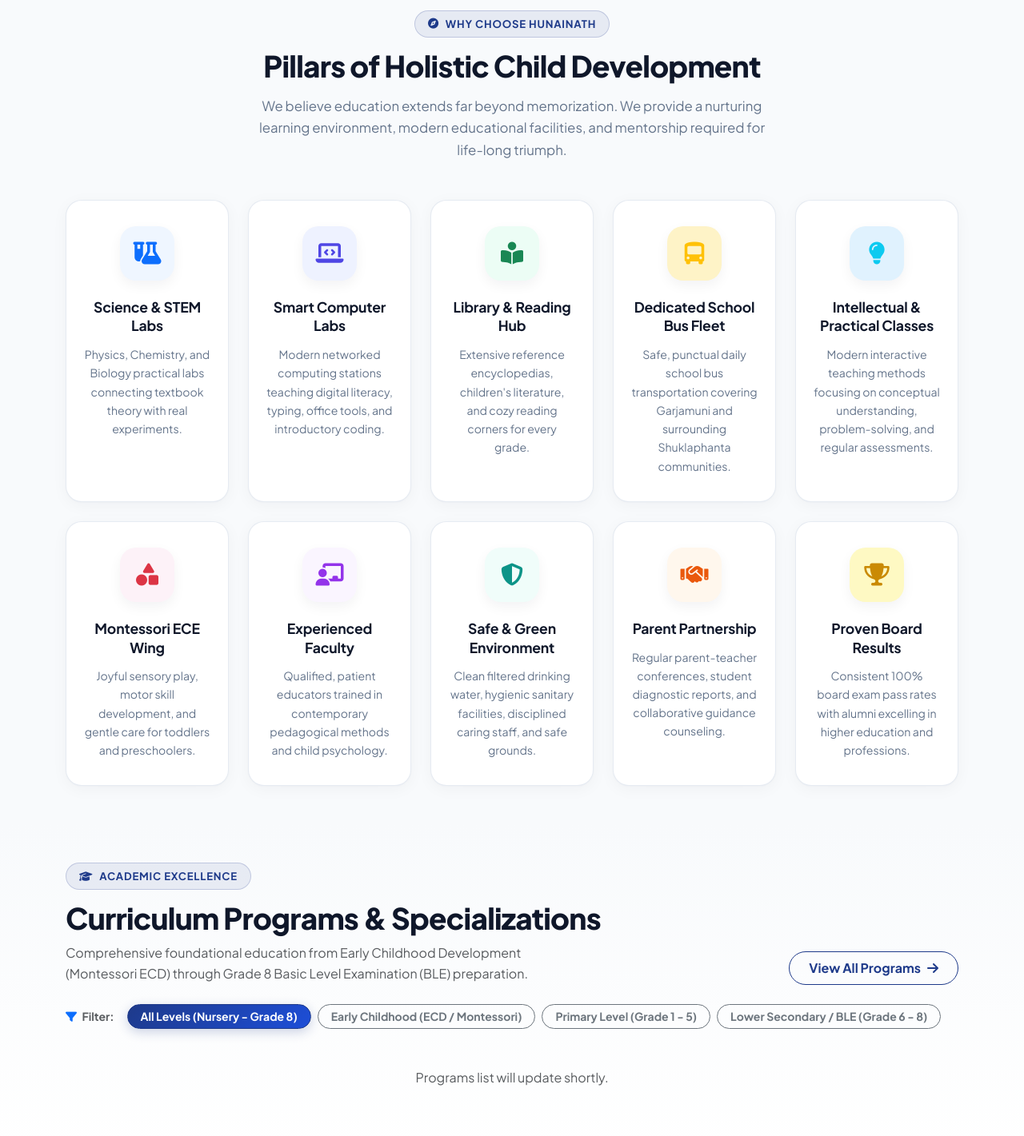
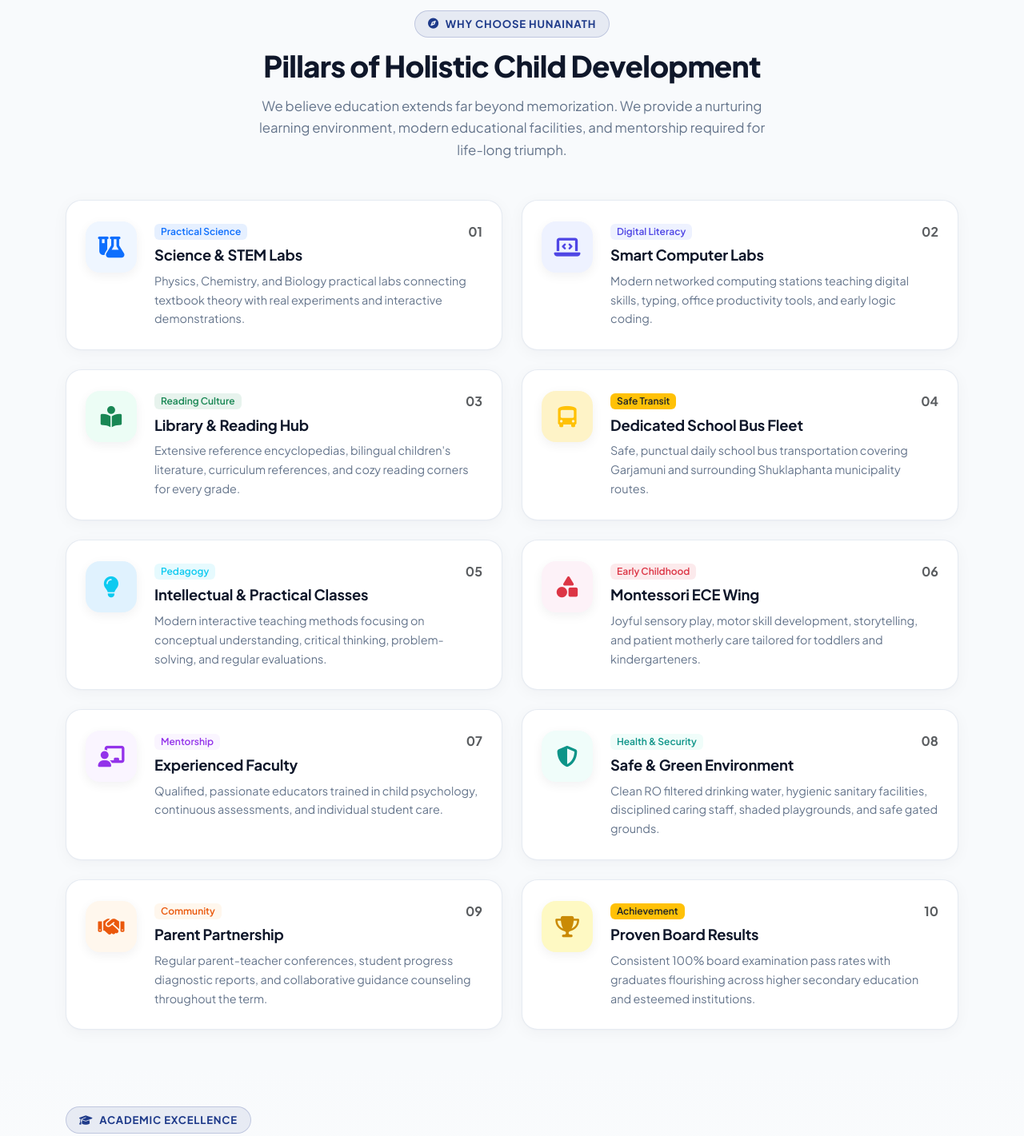
Before and after one commit to samratmj248-afk/Hunainath-Educatinal-Academy, a Django app: page / in a window 1280 px wide; the page is wider, and only the part inside the window is pictured. Shown: the part 1486-2907 px from the top of that part at 80% size. Run offline with Django 5.2, Linux system fonts and the light colour scheme; data comes from the database, SQL or seed files in the repository; data that the repository does not hold is empty; some libraries are stand-ins or nearby versions.

Commit message:
Convert feature pillar cards to modern spacious horizontal layout with colored left badges

```diff
--- a/static/css/main.css
+++ b/static/css/main.css
@@ -951,16 +951,34 @@ header.sticky-nav.scrolled {
   background: #FFFFFF;
   border: 1px solid rgba(226, 232, 240, 0.85);
   border-radius: var(--radius-xl, 20px);
-  padding: 32px 22px;
-  text-align: center;
-  height: 100%;
+  padding: 26px 24px;
   box-shadow: 0 4px 20px rgba(15, 23, 42, 0.04), 0 1px 3px rgba(15, 23, 42, 0.02);
   transition: all 0.35s cubic-bezier(0.165, 0.84, 0.44, 1);
-  display: flex;
-  flex-direction: column;
-  align-items: center;
   position: relative;
   overflow: hidden;
+  height: 100%;
+}
+
+/* Modern Horizontal Layout Variant */
+.feature-card-horizontal {
+  display: flex;
+  flex-direction: row;
+  align-items: flex-start;
+  gap: 22px;
+  text-align: left;
+}
+
+@media (max-width: 576px) {
+  .feature-card-horizontal {
+    flex-direction: column;
+    align-items: flex-start;
+    gap: 16px;
+    padding: 22px 18px;
+  }
+}
+
+.feature-pillar-content {
+  flex: 1;
 }
 
 .feature-pillar-card::before {
@@ -968,42 +986,43 @@ header.sticky-nav.scrolled {
   position: absolute;
   top: 0;
   left: 0;
-  right: 0;
-  height: 4px;
-  background: linear-gradient(90deg, #1D4ED8 0%, #F59E0B 100%);
+  width: 4px;
+  height: 100%;
+  background: linear-gradient(180deg, #1D4ED8 0%, #F59E0B 100%);
   opacity: 0;
-  transform: scaleX(0.2);
+  transform: scaleY(0.2);
   transform-origin: center;
   transition: opacity 0.35s ease, transform 0.35s cubic-bezier(0.165, 0.84, 0.44, 1);
 }
 
 .feature-pillar-card:hover {
-  transform: translateY(-8px);
-  border-color: rgba(29, 78, 216, 0.25);
-  box-shadow: 0 20px 40px -10px rgba(15, 23, 42, 0.12), 0 0 20px rgba(245, 158, 11, 0.08);
+  transform: translateY(-5px);
+  border-color: rgba(29, 78, 216, 0.3);
+  box-shadow: 0 18px 36px -8px rgba(15, 23, 42, 0.1), 0 0 20px rgba(245, 158, 11, 0.06);
 }
 
 .feature-pillar-card:hover::before {
   opacity: 1;
-  transform: scaleX(1);
+  transform: scaleY(1);
 }
 
 .feature-pillar-icon-box {
-  width: 68px;
-  height: 68px;
-  border-radius: 20px;
+  width: 64px;
+  height: 64px;
+  min-width: 64px;
+  border-radius: 18px;
   display: flex;
   align-items: center;
   justify-content: center;
-  font-size: 1.75rem;
-  margin-bottom: 22px;
-  box-shadow: 0 6px 16px rgba(15, 23, 42, 0.05);
+  font-size: 1.65rem;
+  margin-bottom: 0;
+  box-shadow: 0 4px 14px rgba(15, 23, 42, 0.06);
   transition: transform 0.4s cubic-bezier(0.175, 0.885, 0.32, 1.275), box-shadow 0.35s ease;
 }
 
 .feature-pillar-card:hover .feature-pillar-icon-box {
-  transform: scale(1.12) translateY(-3px);
-  box-shadow: 0 12px 24px rgba(15, 23, 42, 0.12);
+  transform: scale(1.1) translateY(-2px);
+  box-shadow: 0 10px 22px rgba(15, 23, 42, 0.12);
 }
 
 .bg-blue-subtle { background: #EFF6FF; }
@@ -1023,9 +1042,9 @@ header.sticky-nav.scrolled {
 .text-gold-accent { color: #CA8A04; }
 
 .feature-pillar-card h3 {
-  font-size: 1.1rem;
+  font-size: 1.15rem;
   font-weight: 700;
-  margin-bottom: 12px;
+  margin-bottom: 8px;
   color: #0F172A;
   line-height: 1.35;
   letter-spacing: -0.01em;
@@ -1037,7 +1056,7 @@ header.sticky-nav.scrolled {
 }
 
 .feature-pillar-card p {
-  font-size: 0.88rem;
+  font-size: 0.9rem;
   color: #64748B;
   margin: 0;
   line-height: 1.65;
--- a/templates/core/index.html
+++ b/templates/core/index.html
@@ -220,104 +220,174 @@
             </p>
         </div>
 
-        <div class="row g-4 row-cols-xl-5 row-cols-lg-4 row-cols-md-3 row-cols-sm-2 row-cols-1">
+        <div class="row g-4 row-cols-lg-2 row-cols-1">
+            <!-- 1. Science & STEM -->
             <div class="col">
-                <div class="feature-pillar-card">
+                <div class="feature-pillar-card feature-card-horizontal">
                     <div class="feature-pillar-icon-box bg-blue-subtle text-primary">
                         <i class="fas fa-flask-vial"></i>
                     </div>
+                    <div class="feature-pillar-content">
+                        <div class="d-flex align-items-center justify-content-between mb-1">
+                            <span class="badge bg-primary bg-opacity-10 text-primary small fw-semibold px-2 py-1 rounded">Practical Science</span>
+                            <span class="text-muted extra-small fw-bold">01</span>
+                        </div>
                         <h3>Science & STEM Labs</h3>
-                    <p>Physics, Chemistry, and Biology practical labs connecting textbook theory with real experiments.</p>
+                        <p>Physics, Chemistry, and Biology practical labs connecting textbook theory with real experiments and interactive demonstrations.</p>
+                    </div>
                 </div>
             </div>
 
+            <!-- 2. Smart Computer Labs -->
             <div class="col">
-                <div class="feature-pillar-card">
+                <div class="feature-pillar-card feature-card-horizontal">
                     <div class="feature-pillar-icon-box bg-indigo-subtle text-indigo">
                         <i class="fas fa-laptop-code"></i>
                     </div>
+                    <div class="feature-pillar-content">
+                        <div class="d-flex align-items-center justify-content-between mb-1">
+                            <span class="badge bg-indigo-subtle text-indigo small fw-semibold px-2 py-1 rounded">Digital Literacy</span>
+                            <span class="text-muted extra-small fw-bold">02</span>
+                        </div>
                         <h3>Smart Computer Labs</h3>
-                    <p>Modern networked computing stations teaching digital literacy, typing, office tools, and introductory coding.</p>
+                        <p>Modern networked computing stations teaching digital skills, typing, office productivity tools, and early logic coding.</p>
+                    </div>
                 </div>
             </div>
 
+            <!-- 3. Library & Reading Hub -->
             <div class="col">
-                <div class="feature-pillar-card">
+                <div class="feature-pillar-card feature-card-horizontal">
                     <div class="feature-pillar-icon-box bg-emerald-subtle text-success">
                         <i class="fas fa-book-reader"></i>
                     </div>
+                    <div class="feature-pillar-content">
+                        <div class="d-flex align-items-center justify-content-between mb-1">
+                            <span class="badge bg-success bg-opacity-10 text-success small fw-semibold px-2 py-1 rounded">Reading Culture</span>
+                            <span class="text-muted extra-small fw-bold">03</span>
+                        </div>
                         <h3>Library & Reading Hub</h3>
-                    <p>Extensive reference encyclopedias, children's literature, and cozy reading corners for every grade.</p>
+                        <p>Extensive reference encyclopedias, bilingual children's literature, curriculum references, and cozy reading corners for every grade.</p>
+                    </div>
                 </div>
             </div>
 
+            <!-- 4. Dedicated School Bus Fleet -->
             <div class="col">
-                <div class="feature-pillar-card">
+                <div class="feature-pillar-card feature-card-horizontal">
                     <div class="feature-pillar-icon-box bg-amber-subtle text-warning">
                         <i class="fas fa-bus-alt"></i>
                     </div>
+                    <div class="feature-pillar-content">
+                        <div class="d-flex align-items-center justify-content-between mb-1">
+                            <span class="badge bg-warning bg-opacity-15 text-dark small fw-semibold px-2 py-1 rounded">Safe Transit</span>
+                            <span class="text-muted extra-small fw-bold">04</span>
+                        </div>
                         <h3>Dedicated School Bus Fleet</h3>
-                    <p>Safe, punctual daily school bus transportation covering Garjamuni and surrounding Shuklaphanta communities.</p>
+                        <p>Safe, punctual daily school bus transportation covering Garjamuni and surrounding Shuklaphanta municipality routes.</p>
+                    </div>
                 </div>
             </div>
 
+            <!-- 5. Intellectual & Practical Classes -->
             <div class="col">
-                <div class="feature-pillar-card">
+                <div class="feature-pillar-card feature-card-horizontal">
                     <div class="feature-pillar-icon-box bg-sky-subtle text-info">
                         <i class="fas fa-lightbulb"></i>
                     </div>
+                    <div class="feature-pillar-content">
+                        <div class="d-flex align-items-center justify-content-between mb-1">
+                            <span class="badge bg-info bg-opacity-10 text-info small fw-semibold px-2 py-1 rounded">Pedagogy</span>
+                            <span class="text-muted extra-small fw-bold">05</span>
+                        </div>
                         <h3>Intellectual & Practical Classes</h3>
-                    <p>Modern interactive teaching methods focusing on conceptual understanding, problem-solving, and regular assessments.</p>
+                        <p>Modern interactive teaching methods focusing on conceptual understanding, critical thinking, problem-solving, and regular evaluations.</p>
+                    </div>
                 </div>
             </div>
 
+            <!-- 6. Montessori ECE Wing -->
             <div class="col">
-                <div class="feature-pillar-card">
+                <div class="feature-pillar-card feature-card-horizontal">
                     <div class="feature-pillar-icon-box bg-pink-subtle text-danger">
                         <i class="fas fa-shapes"></i>
                     </div>
+                    <div class="feature-pillar-content">
+                        <div class="d-flex align-items-center justify-content-between mb-1">
+                            <span class="badge bg-danger bg-opacity-10 text-danger small fw-semibold px-2 py-1 rounded">Early Childhood</span>
+                            <span class="text-muted extra-small fw-bold">06</span>
+                        </div>
                         <h3>Montessori ECE Wing</h3>
-                    <p>Joyful sensory play, motor skill development, and gentle care for toddlers and preschoolers.</p>
+                        <p>Joyful sensory play, motor skill development, storytelling, and patient motherly care tailored for toddlers and kindergarteners.</p>
+                    </div>
                 </div>
             </div>
 
+            <!-- 7. Experienced Faculty -->
             <div class="col">
-                <div class="feature-pillar-card">
+                <div class="feature-pillar-card feature-card-horizontal">
                     <div class="feature-pillar-icon-box bg-purple-subtle text-purple">
                         <i class="fas fa-chalkboard-teacher"></i>
                     </div>
+                    <div class="feature-pillar-content">
+                        <div class="d-flex align-items-center justify-content-between mb-1">
+                            <span class="badge bg-purple-subtle text-purple small fw-semibold px-2 py-1 rounded">Mentorship</span>
+                            <span class="text-muted extra-small fw-bold">07</span>
+                        </div>
                         <h3>Experienced Faculty</h3>
-                    <p>Qualified, patient educators trained in contemporary pedagogical methods and child psychology.</p>
+                        <p>Qualified, passionate educators trained in child psychology, continuous assessments, and individual student care.</p>
+                    </div>
                 </div>
             </div>
 
+            <!-- 8. Safe & Green Environment -->
             <div class="col">
-                <div class="feature-pillar-card">
+                <div class="feature-pillar-card feature-card-horizontal">
                     <div class="feature-pillar-icon-box bg-teal-subtle text-teal">
                         <i class="fas fa-shield-alt"></i>
                     </div>
+                    <div class="feature-pillar-content">
+                        <div class="d-flex align-items-center justify-content-between mb-1">
+                            <span class="badge bg-teal-subtle text-teal small fw-semibold px-2 py-1 rounded">Health & Security</span>
+                            <span class="text-muted extra-small fw-bold">08</span>
+                        </div>
                         <h3>Safe & Green Environment</h3>
-                    <p>Clean filtered drinking water, hygienic sanitary facilities, disciplined caring staff, and safe grounds.</p>
+                        <p>Clean RO filtered drinking water, hygienic sanitary facilities, disciplined caring staff, shaded playgrounds, and safe gated grounds.</p>
+                    </div>
                 </div>
             </div>
 
+            <!-- 9. Parent Partnership -->
             <div class="col">
-                <div class="feature-pillar-card">
+                <div class="feature-pillar-card feature-card-horizontal">
                     <div class="feature-pillar-icon-box bg-orange-subtle text-orange">
                         <i class="fas fa-handshake"></i>
                     </div>
+                    <div class="feature-pillar-content">
+                        <div class="d-flex align-items-center justify-content-between mb-1">
+                            <span class="badge bg-orange-subtle text-orange small fw-semibold px-2 py-1 rounded">Community</span>
+                            <span class="text-muted extra-small fw-bold">09</span>
+                        </div>
                         <h3>Parent Partnership</h3>
-                    <p>Regular parent-teacher conferences, student diagnostic reports, and collaborative guidance counseling.</p>
+                        <p>Regular parent-teacher conferences, student progress diagnostic reports, and collaborative guidance counseling throughout the term.</p>
+                    </div>
                 </div>
             </div>
 
+            <!-- 10. Proven Board Results -->
             <div class="col">
-                <div class="feature-pillar-card">
+                <div class="feature-pillar-card feature-card-horizontal">
                     <div class="feature-pillar-icon-box bg-gold-subtle text-gold-accent">
                         <i class="fas fa-trophy"></i>
                     </div>
+                    <div class="feature-pillar-content">
+                        <div class="d-flex align-items-center justify-content-between mb-1">
+                            <span class="badge bg-warning bg-opacity-20 text-dark small fw-semibold px-2 py-1 rounded">Achievement</span>
+                            <span class="text-muted extra-small fw-bold">10</span>
+                        </div>
                         <h3>Proven Board Results</h3>
-                    <p>Consistent 100% board exam pass rates with alumni excelling in higher education and professions.</p>
+                        <p>Consistent 100% board examination pass rates with graduates flourishing across higher secondary education and esteemed institutions.</p>
+                    </div>
                 </div>
             </div>
         </div>
```
Also changed, not shown: 1 other file. Lines whose indentation alone changed are shown as unchanged.
